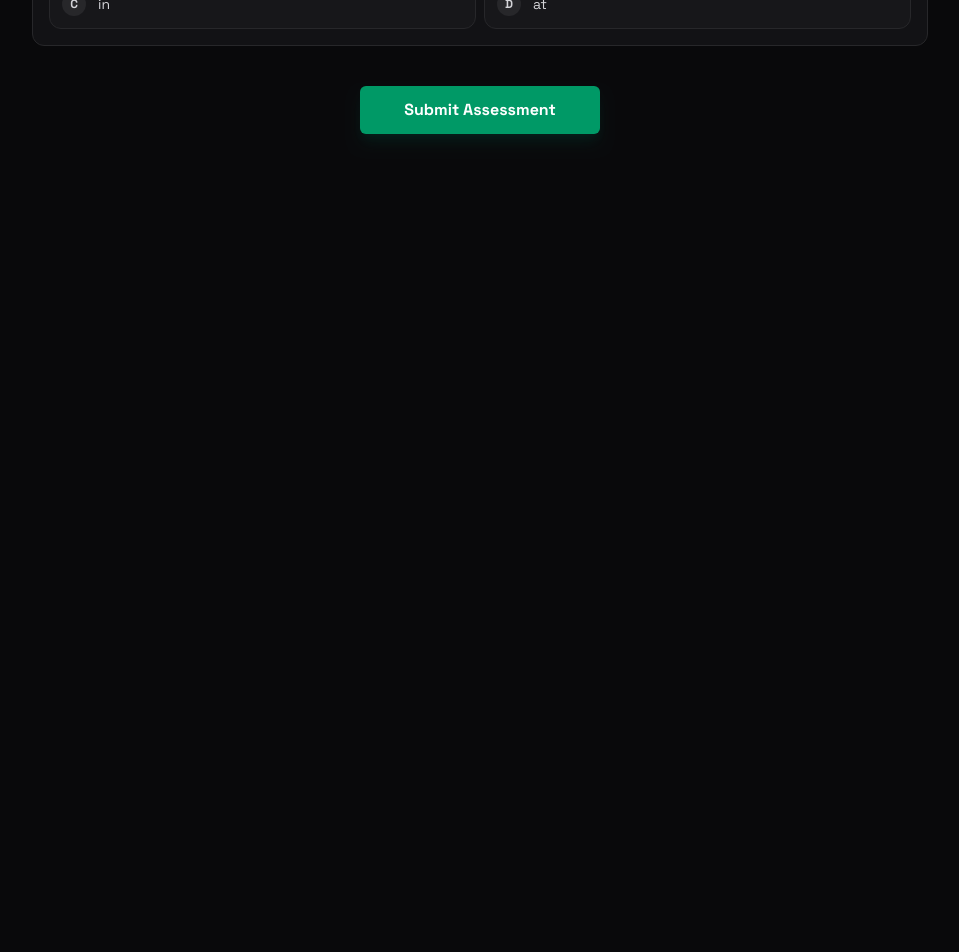
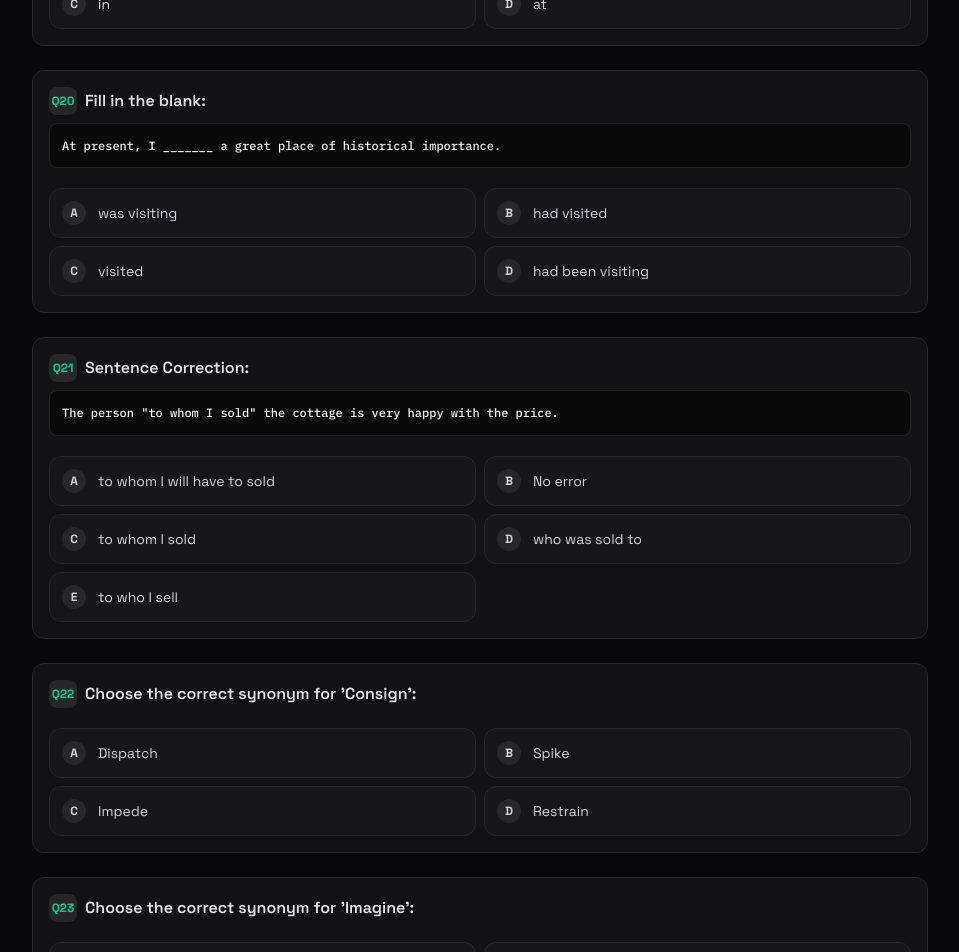
Before and after one commit to hostelconnect05-hue/practice, a Next.js app: page /verbal-ability in a window 1280 px wide. Shown: the part 5380-6332 px from the top of the page, without its empty margins (160-1119 px from the left). Before the commit the page ends 5546 px from the top, so only its background shows below. Built offline with nearby package versions, Linux system fonts and the light colour scheme.

Commit message:
Add Questions 21 to 25 from Document 15.pdf to Verbal dataset bringing total to 24 Qs

```diff
--- a/src/components/home-page-client.tsx
+++ b/src/components/home-page-client.tsx
@@ -273,7 +273,7 @@ export function HomePageClient({
                   <Badge className="bg-sky-500/20 text-sky-300 border-sky-500/30">
                     Section 3 • Grammar & Vocabulary
                   </Badge>
-                  <span className="text-xs text-sky-400 font-semibold">19 Questions</span>
+                  <span className="text-xs text-sky-400 font-semibold">24 Questions</span>
                 </div>
                 <CardTitle className="text-xl font-bold text-zinc-50 mt-2">
                   Section 3: Verbal Ability
--- a/src/data/verbal-questions.ts
+++ b/src/data/verbal-questions.ts
@@ -989,4 +989,74 @@ Fruit colour helps fruits attract animals that eat them and disperse their seeds
     correctAnswer: "A",
     explanation: "The standard English prepositional phrase is 'grieve over' a loss or tragedy.",
   },
+  {
+    id: 20,
+    section: "Grammar & Vocabulary",
+    question: "Fill in the blank:",
+    sentence: "At present, I _______ a great place of historical importance.",
+    options: [
+      { key: "A", text: "was visiting" },
+      { key: "B", text: "had visited" },
+      { key: "C", text: "visited" },
+      { key: "D", text: "had been visiting" },
+    ],
+    correctAnswer: "C",
+    explanation: "'Visited' indicates a completed action among the given options.",
+  },
+  {
+    id: 21,
+    section: "Grammar & Vocabulary",
+    question: "Sentence Correction:",
+    sentence: "The person \"to whom I sold\" the cottage is very happy with the price.",
+    options: [
+      { key: "A", text: "to whom I will have to sold" },
+      { key: "B", text: "No error" },
+      { key: "C", text: "to whom I sold" },
+      { key: "D", text: "who was sold to" },
+      { key: "E", text: "to who I sell" },
+    ],
+    correctAnswer: "B",
+    explanation: "The relative clause 'to whom I sold' is grammatically correct. No error.",
+  },
+  {
+    id: 22,
+    section: "Grammar & Vocabulary",
+    question: "Choose the correct synonym for 'Consign':",
+    options: [
+      { key: "A", text: "Dispatch" },
+      { key: "B", text: "Spike" },
+      { key: "C", text: "Impede" },
+      { key: "D", text: "Restrain" },
+    ],
+    correctAnswer: "A",
+    explanation: "'Consign' means to send, deliver, or dispatch.",
+  },
+  {
+    id: 23,
+    section: "Grammar & Vocabulary",
+    question: "Choose the correct synonym for 'Imagine':",
+    options: [
+      { key: "A", text: "Mirage" },
+      { key: "B", text: "Apprehend" },
+      { key: "C", text: "Flabbergast" },
+      { key: "D", text: "Daze" },
+    ],
+    correctAnswer: "B",
+    explanation: "'Apprehend' can mean to grasp mentally or imagine among the given options.",
+  },
+  {
+    id: 24,
+    section: "Grammar & Vocabulary",
+    question: "Correct the sentence:",
+    sentence: "In order to enhancing the reputation, they would have to accept a very non-lucrative ______ deal.",
+    options: [
+      { key: "A", text: "to having enhanced their" },
+      { key: "B", text: "to enhancing them" },
+      { key: "C", text: "to enhance their" },
+      { key: "D", text: "to enhanced there" },
+      { key: "E", text: "No error" },
+    ],
+    correctAnswer: "C",
+    explanation: "After 'In order to', the base form of the verb ('to enhance their') must be used.",
+  },
 ];
```
